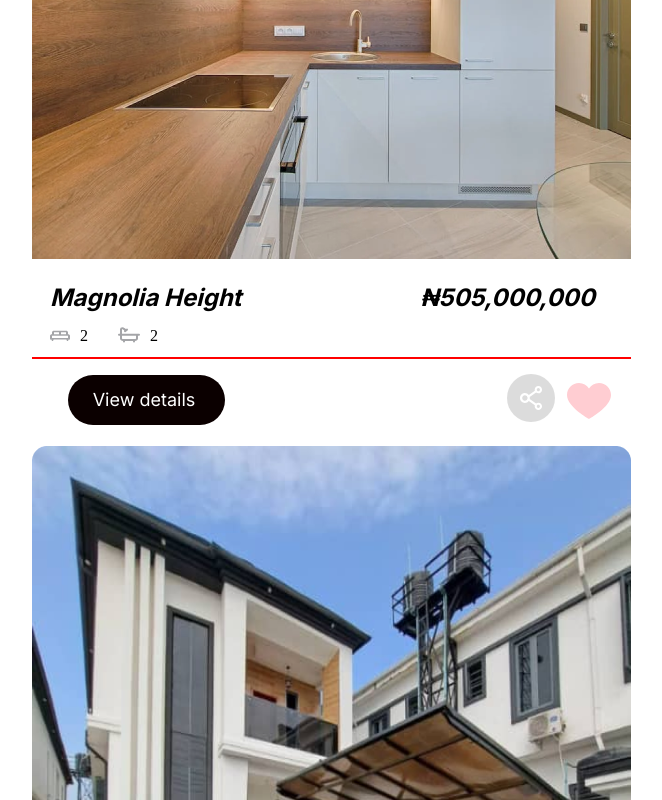
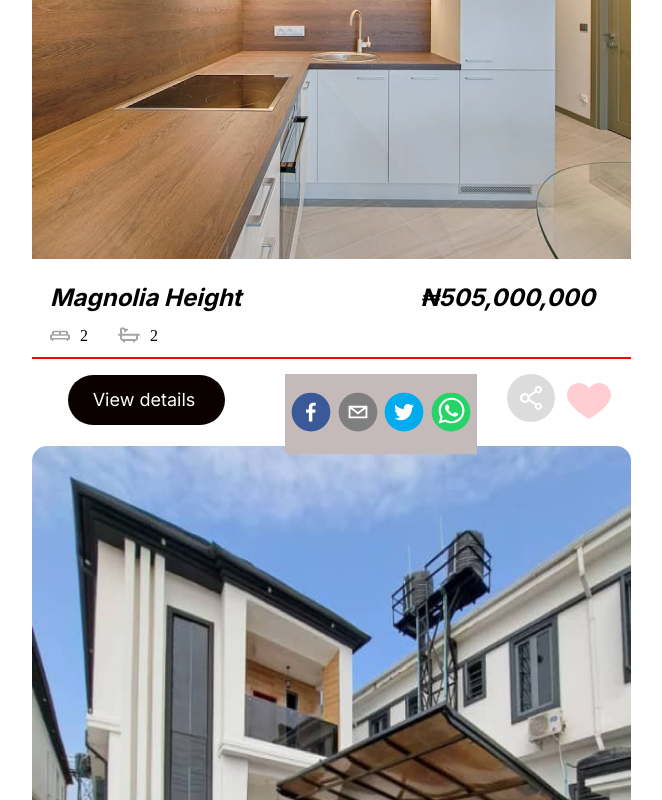
Before and after one commit to smartprincipal/EasyRentt, a React (Create React App) app: page / in a window 1280 px wide. Both pictures are taken after a click on the element 614 px from the left and 1072 px from the top of the page. Shown: the part 672-1472 px from the top of the page, without its empty margins (83-745 px from the left). Built offline with nearby package versions, Linux system fonts and the light colour scheme.

Commit message:
Created a demo sharing button for cataloguecard

```diff
--- a/src/Components/CatalogueCard/CatalogueCard.css
+++ b/src/Components/CatalogueCard/CatalogueCard.css
@@ -66,3 +66,20 @@ text-align: center;
  display: flex;
  gap: 10px;
 }
+
+
+/* Strictly for Share button toggle */
+.inactive{
+    display: none;
+}
+
+.active{
+    display: flex;
+
+    justify-content: space-evenly;
+    background-color: rgb(196, 186, 186);
+    position: absolute;
+    left: 23rem;
+    width: 12rem;
+    height: 5rem;
+}
--- a/src/Components/CatalogueCard/CatalogueCard.jsx
+++ b/src/Components/CatalogueCard/CatalogueCard.jsx
@@ -1,8 +1,9 @@
-import React from 'react'
+import { useState } from 'react';
 import './CatalogueCard.css'
 import Button from '../Button/Button'
 import ShareIcon from '../../Assets/shareIcon.svg'
 import Likebutton from "../Button/LikeButton/Likebutton";
+import {EmailShareButton, FacebookShareButton,  TwitterShareButton, WhatsappShareButton, EmailIcon, FacebookIcon, TwitterIcon, WhatsappIcon,} from "react-share";
 import FavouriteIcon from '../../Assets/favouriteIcon.svg'
 
 const CatalogueCard = (props) => {
@@ -21,6 +22,16 @@ const CatalogueCard = (props) => {
     color: "#fff",
     border: "none"
   };
+
+   // Usestate for Share button
+   const [shareToggle, setShareToggle] = useState(false)
+
+   const handleShareToggle = () => {
+     return setShareToggle(prevToggle =>!prevToggle)
+   };
+
+  const sharedUrl = 'www.google.com';
+
 
 
   return (
@@ -60,12 +71,31 @@ const CatalogueCard = (props) => {
         <Button style={viewBlack} text={"View details"}/>
        </div>
        <div className='viewSectionIcon'>
-        <div>
-         <img src={ShareIcon} alt="" />
+        <div onClick={handleShareToggle}>
+         <img src={ShareIcon} alt="share-icon" />
         </div>
         <div>
             <Likebutton  />
         </div>
+        <div className={shareToggle ? 'active' : 'inactive' }>
+            <FacebookShareButton url={sharedUrl}>
+              <FacebookIcon size={40} round={true} />
+            </FacebookShareButton>
+
+            <EmailShareButton url={sharedUrl}>
+              <EmailIcon size={40} round={true} />
+            </EmailShareButton>
+
+            <TwitterShareButton url={sharedUrl}>
+              <TwitterIcon size={40} round={true} />
+            </TwitterShareButton>
+
+            <WhatsappShareButton url={sharedUrl}>
+              <WhatsappIcon size={40} round={true} />
+            </WhatsappShareButton>
+
+        </div>
+
        </div>
       </div>
 
```
